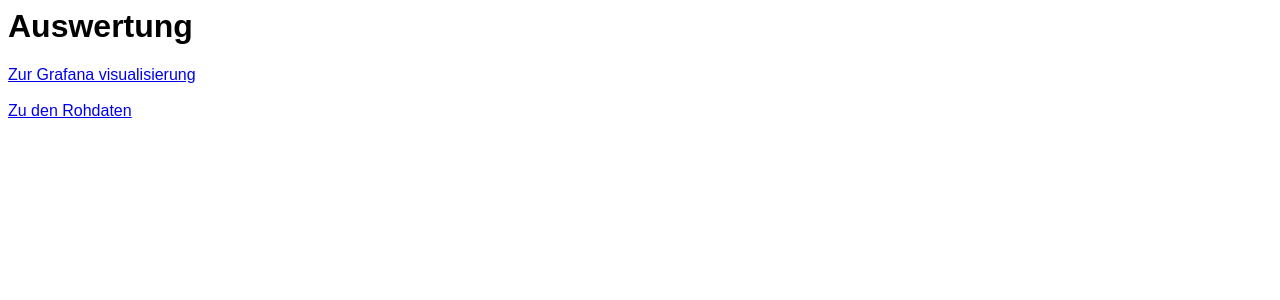
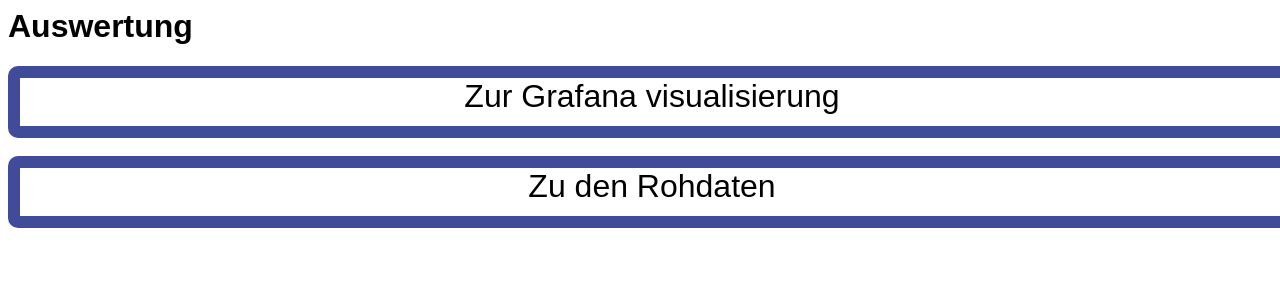
Before and after one commit to jjk4/energiezaehler, a PHP site: page /app/analysis.php in a window 1280 px wide. Shown: the top 300 px of the page. Run offline with PHP 8.4, Linux system fonts and the light colour scheme.

Commit message:
Update style.css

```diff
--- a/app/style.css
+++ b/app/style.css
@@ -25,3 +25,15 @@
     height: 73%;
     border:none;
 }
+.analysislink div{
+    border : 0.4em solid #404b99;
+    border-radius: 10px;
+    width: 100%;
+    height: 1.5em;
+}
+.analysislink{
+    color: black;
+    text-decoration: none;
+    text-align: center;
+    font-size: 2em;
+}
```
